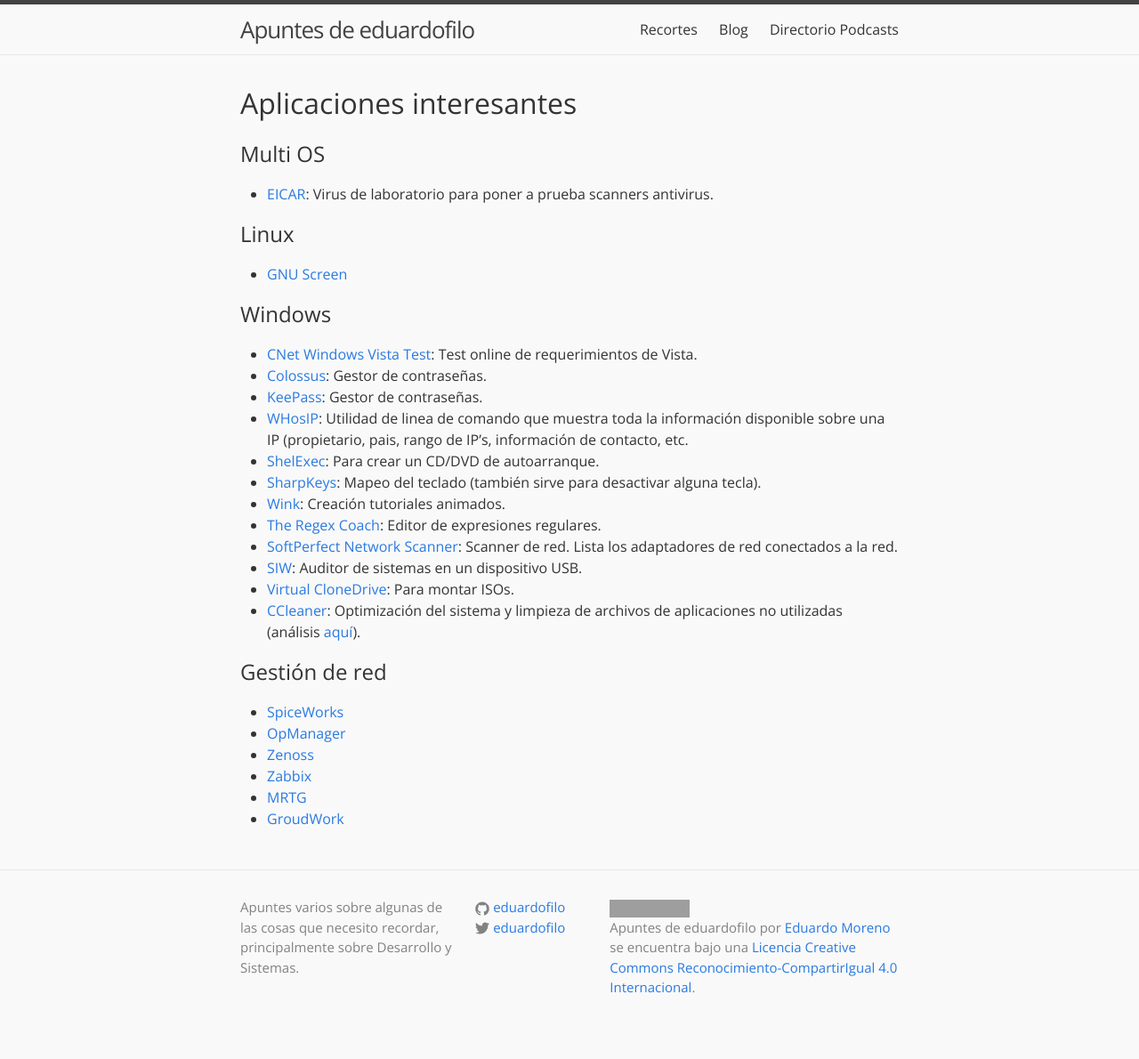
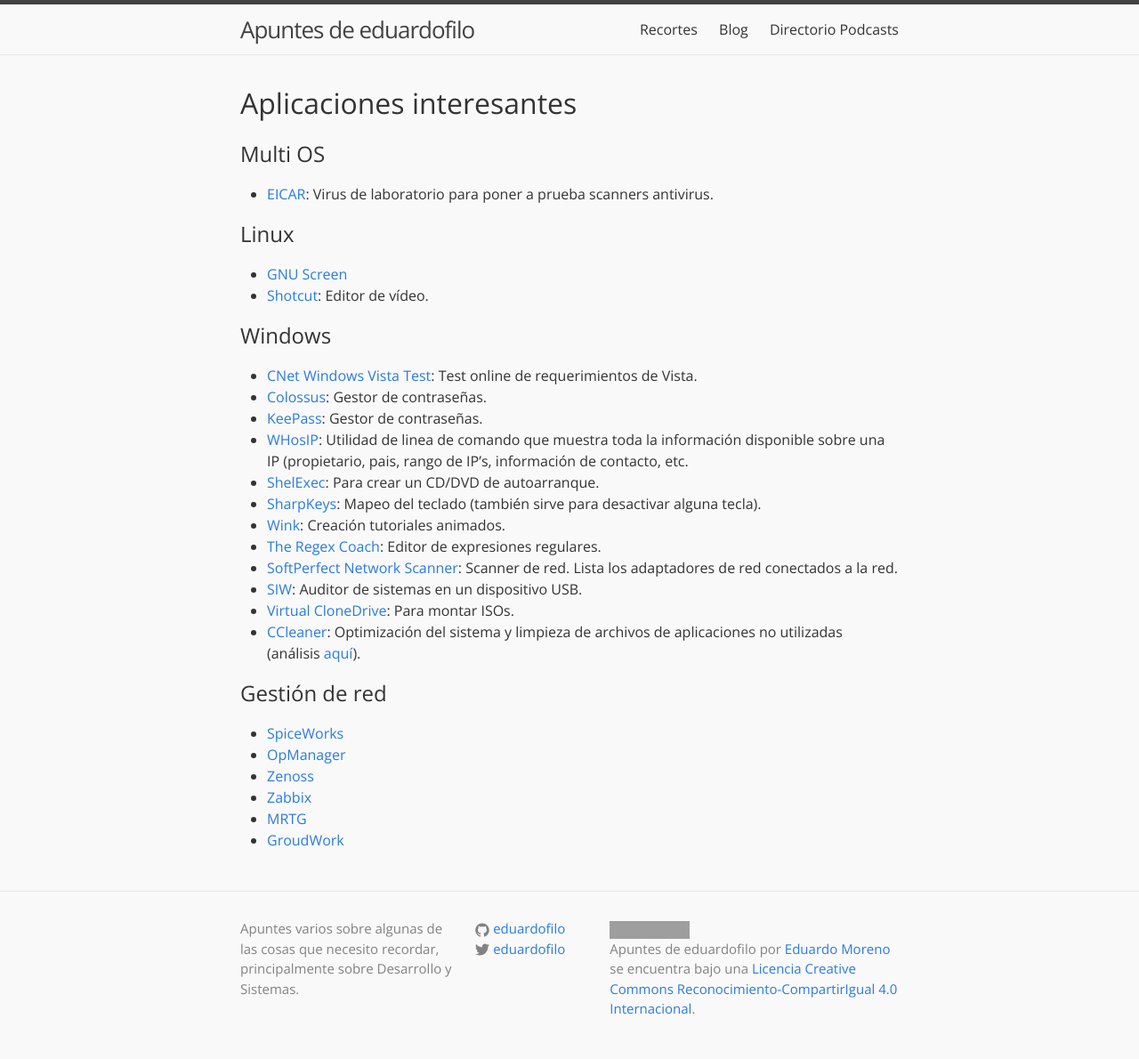
Before and after one commit to eduardofilo/eduardofilo.jekyll, a Jekyll site: the page built from sistemas/soft_imprescindible.md, in a window 1280 px wide. Shown: the whole page at 89% size. Built offline with Jekyll 4.4.1, drawn with Linux system fonts in a browser that asks for light colours; before the commit the page ends 1166 px from its top, so only the background shows below that; grey boxes are pictures that could not be loaded.

Commit message:
Enlace para aplicación Linux.

```diff
--- a/sistemas/soft_imprescindible.md
+++ b/sistemas/soft_imprescindible.md
@@ -12,6 +12,7 @@
 ## Linux
 
 *  [GNU Screen](http://phenobarbital.wordpress.com/2013/02/18/linux-usando-gnu-screen/)
+*  [Shotcut](https://www.shotcut.org/): Editor de vídeo.
 
 ## Windows
 *  [CNet Windows Vista Test](http://reviews.cnet.com/4520-3672_7-6671810-1.html): Test online de requerimientos de Vista.
```
